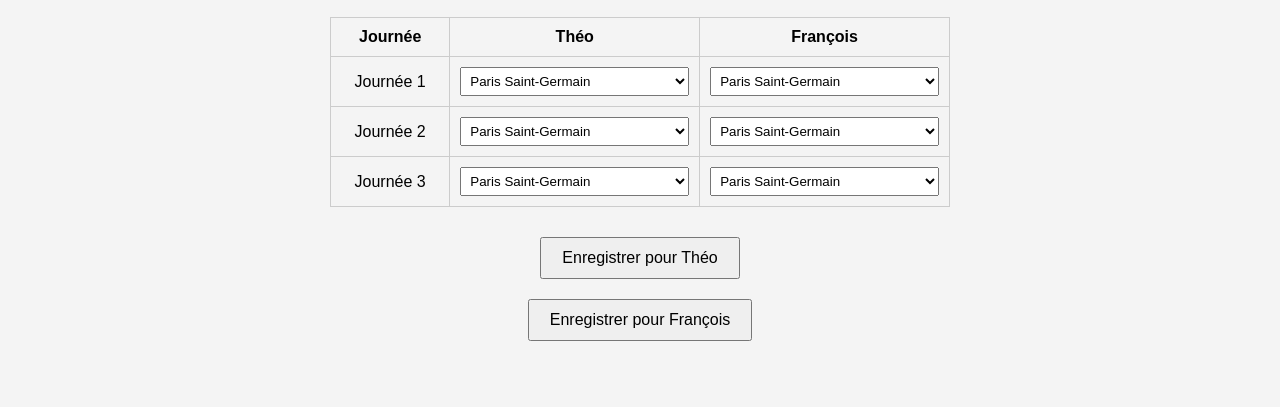
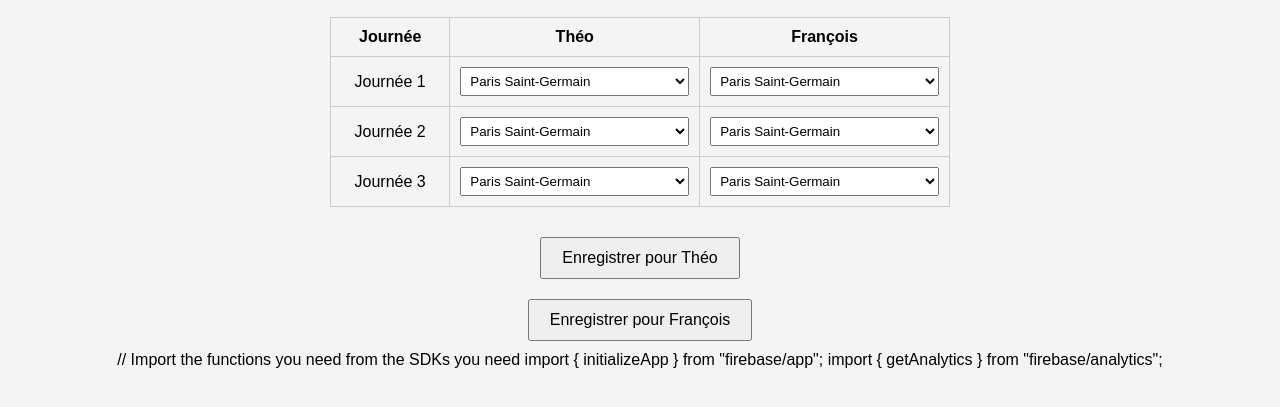
Before and after one commit to tguichou/Survivor, a plain HTML site: page index.html in a window 1280 px wide. Shown: the part 81-488 px from the top of the page. Drawn offline with Linux system fonts and the light colour scheme; no server answers.

Commit message:
Update index.html

```diff
--- a/index.html
+++ b/index.html
@@ -25,11 +25,13 @@
     <button id="save-theo-btn">Enregistrer pour Théo</button>
     <button id="save-francois-btn">Enregistrer pour François</button>
     <div id="message"></div>
+    // Import the functions you need from the SDKs you need
+    import { initializeApp } from "firebase/app";
+    import { getAnalytics } from "firebase/analytics";
     <!-- Firebase App (the core Firebase SDK) -->
     <script src="https://www.gstatic.com/firebasejs/9.10.0/firebase-app.js"></script>
     <!-- Firebase Realtime Database SDK -->
     <script src="https://www.gstatic.com/firebasejs/9.10.0/firebase-database.js"></script>
-
     <script>
     // Configuration Firebase
     const firebaseConfig = {
```
